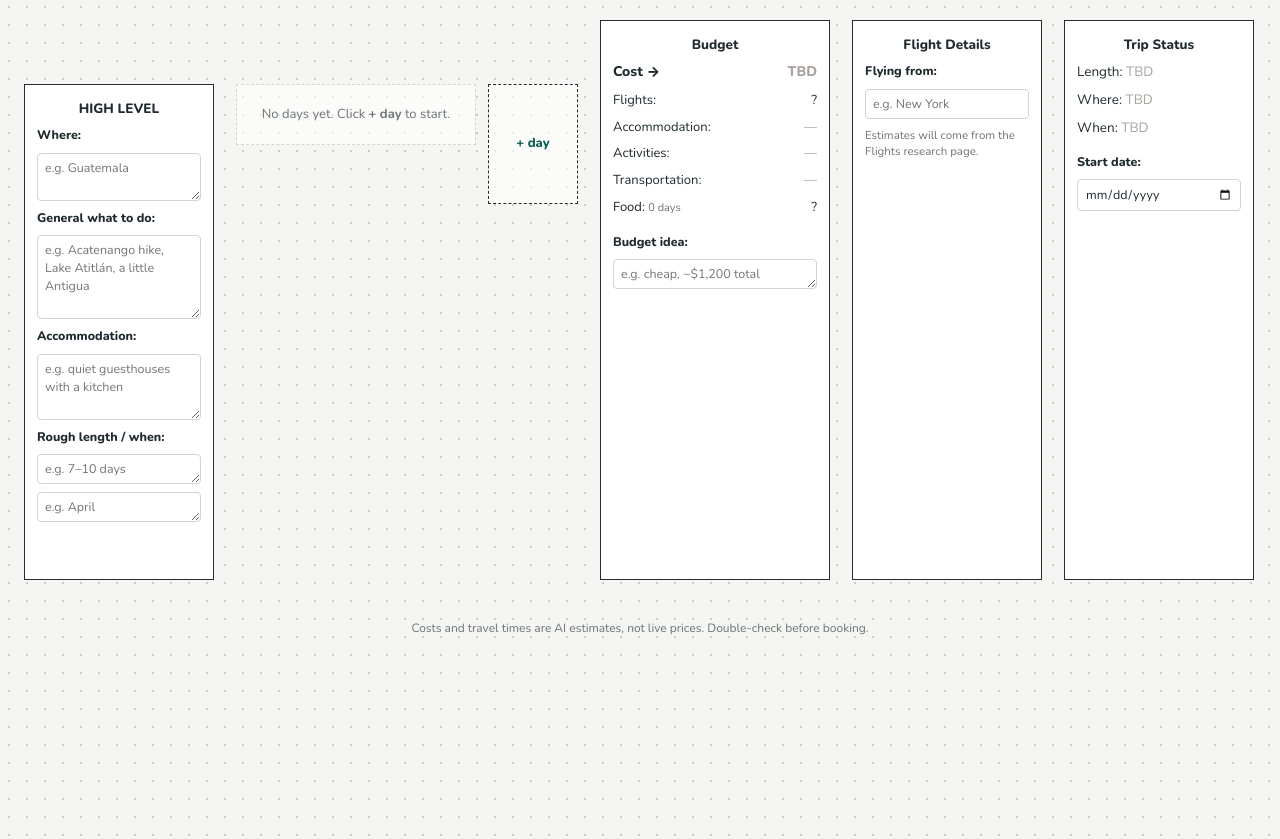
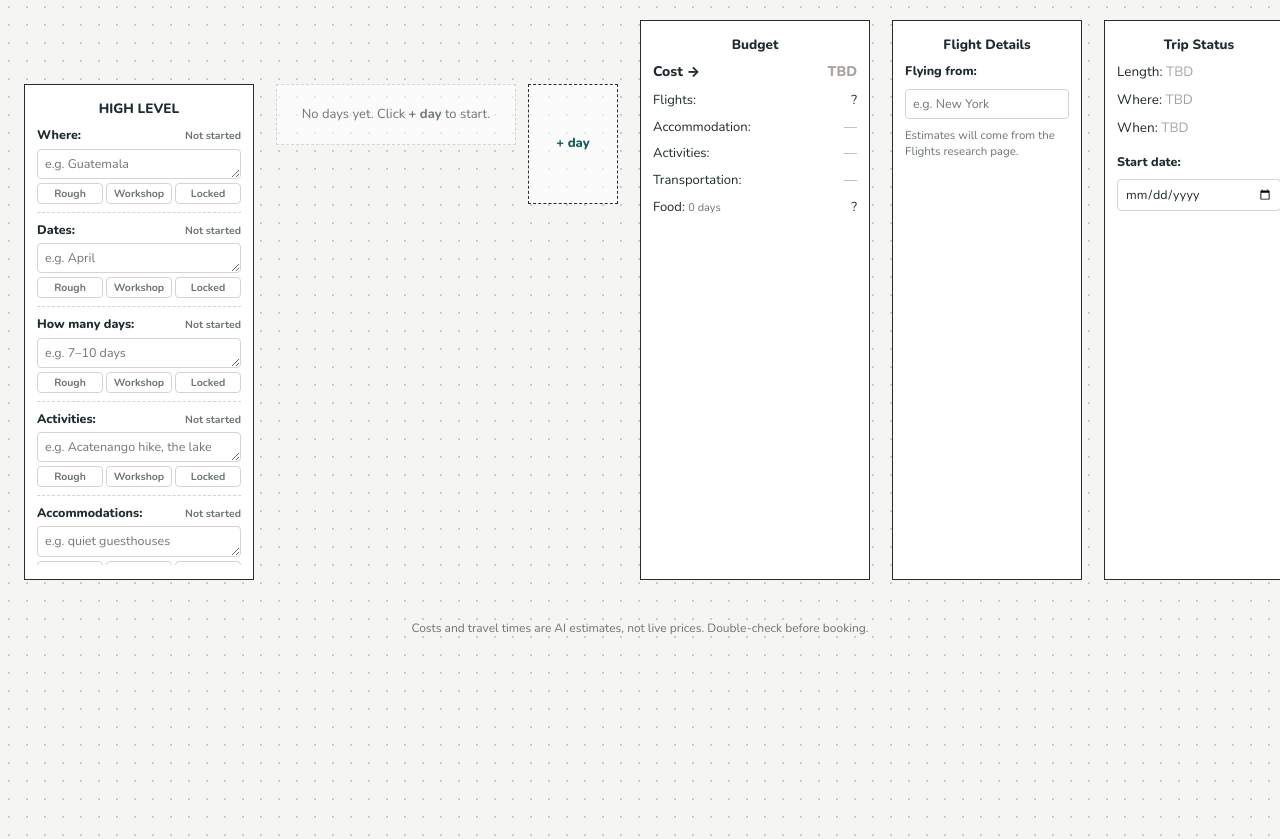
Before and after one commit to building-with-ai-f26/cp4449-project1, a Flask app: page /calendar in a window 1280 px wide. Shown: the part 56-895 px from the top of the page. Run offline with Flask 3, Linux system fonts and the light colour scheme.

Commit message:
High level: list every topic with its stage (Rough / Workshop / Locked)
Co-Authored-By: Claude Opus 5.5 <noreply@anthropic.com>

```diff
--- a/templates/calendar.html
+++ b/templates/calendar.html
@@ -39,6 +39,17 @@
     .col-note { text-align: center; color: var(--muted); font-size: 11.5px; }
     .col.wide { width: 230px; }
     .lbl { font-weight: 800; font-size: 12.5px; }
+    .topic { display: flex; flex-direction: column; gap: 4px; padding-bottom: 8px; border-bottom: 1px dashed var(--soft-line); }
+    .topic:last-child { border-bottom: none; }
+    .topic-head { display: flex; justify-content: space-between; align-items: baseline; gap: 6px; }
+    .topic-state { font-size: 10.5px; font-weight: 700; color: var(--muted); }
+    .stages { display: flex; gap: 3px; }
+    .stages button { flex: 1; font: inherit; font-size: 10.5px; font-weight: 700; padding: 2px 0; border-radius: 4px; cursor: pointer;
+                     border: 1px solid var(--soft-line); background: #fff; color: var(--muted); }
+    .stages button:hover { border-color: var(--line); }
+    .stages button.on.s1 { background: #f5f5f4; border-color: #a8a29e; color: #57534e; }
+    .stages button.on.s2 { background: #fff4e6; border-color: #d97706; color: #9a3f12; }
+    .stages button.on.s3 { background: var(--accent-soft); border-color: var(--accent); color: var(--accent-dark); }
     textarea, input[type=text], input[type=date] { width: 100%; font: inherit; font-size: 12.5px; border: 1px solid var(--soft-line);
       border-radius: 4px; padding: 5px 7px; background: #fff; color: var(--text); resize: vertical; }
     textarea:focus, input:focus, select:focus { outline: none; border-color: var(--accent); box-shadow: 0 0 0 2px var(--accent-soft); }
@@ -122,7 +133,7 @@
   <div id="error"></div>
 
   <div class="board">
-    <div class="col hl" id="hl"></div>
+    <div class="col hl wide" id="hl"></div>
     <div class="days" id="days"></div>
     <div class="col wide" id="budget"></div>
     <div class="col" id="flights"></div>
@@ -133,11 +144,24 @@
 <script>
   // The whole plan lives in this browser (and localStorage). The server only calls the AI.
   const STORE = "nextstop-calendar-v1";
+  // Every decision, in the High level column: [key, label, plan field, placeholder]
+  const TOPICS = [
+    ["where", "Where", "where", "e.g. Guatemala"],
+    ["dates", "Dates", "when", "e.g. April"],
+    ["length", "How many days", "length", "e.g. 7–10 days"],
+    ["activities", "Activities", "what", "e.g. Acatenango hike, the lake"],
+    ["stay", "Accommodations", "stay", "e.g. quiet guesthouses"],
+    ["flights", "Flights", "flightsNote", "e.g. cheapest round trip"],
+    ["budget", "Budget", "budget", "e.g. cheap, ~$1,200 total"],
+  ];
+  const STAGE_NAME = { 1: "Rough idea", 2: "Workshopping", 3: "Locked in" };
+  const STAGE_SHORT = { 1: "Rough", 2: "Workshop", 3: "Locked" };
   const KIND_ICON = { flight: "✈️", transport: "🚐", activity: "🥾", rest: "😌", custom: "" };
 
   const emptyPlan = () => ({
     origin: "", where: "", what: "", budget: "", length: "", when: "", stay: "",
-    startDate: "", thoughts: "",
+    flightsNote: "", startDate: "", thoughts: "",
+    stages: {},        // topic key -> 1 rough idea, 2 workshopping, 3 locked in (missing = not started)
     days: [],          // [{ items: [{ uid, id, part, of, title, kind, leg, est_cost, watch_out, src }] }]
     sandbox: [],       // not-yet-placed building blocks: { id, title, kind, leg, days, est_cost, why, watch_out }
     legs: {},          // { "Antigua": { nightly, stay_note, order } }
@@ -157,7 +181,7 @@
   const box = (k, ph, rows = 2) => `<textarea rows="${rows}" placeholder="${esc(ph)}" oninput="plan['${k}'] = this.value; save(); renderStatus()">${esc(plan[k])}</textarea>`;
 
   function load() {
-    try { const s = JSON.parse(localStorage.getItem(STORE)); if (s && Array.isArray(s.days)) return { ...emptyPlan(), ...s }; } catch (e) {}
+    try { const s = JSON.parse(localStorage.getItem(STORE)); if (s && Array.isArray(s.days)) return { ...emptyPlan(), ...s, stages: s.stages || {} }; } catch (e) {}
     return emptyPlan();
   }
   function save() { try { localStorage.setItem(STORE, JSON.stringify(plan)); } catch (e) {} }
@@ -230,12 +254,23 @@
   function renderStatic() {
     $("hl").innerHTML = `
       <div class="col-title">HIGH LEVEL</div>
-      <div class="scroll">
-        <div class="lbl">Where:</div>${box("where", "e.g. Guatemala")}
-        <div class="lbl">General what to do:</div>${box("what", "e.g. Acatenango hike, Lake Atitlán, a little Antigua", 4)}
-        <div class="lbl">Accommodation:</div>${box("stay", "e.g. quiet guesthouses with a kitchen", 3)}
-        <div class="lbl">Rough length / when:</div>${box("length", "e.g. 7–10 days", 1)}${box("when", "e.g. April", 1)}
+      <div class="scroll">${TOPICS.map(([key, label, field, ph]) => {
+        const st = plan.stages[key];
+        return `
+        <div class="topic">
+          <div class="topic-head"><span class="lbl">${label}:</span><span class="topic-state">${st ? "" : "Not started"}</span></div>
+          ${box(field, ph, 1)}
+          <div class="stages">${[1, 2, 3].map(n => `<button class="s${n} ${st === n ? "on" : ""}" title="${STAGE_NAME[n]}"
+            onclick="setStage('${key}', ${n})">${STAGE_SHORT[n]}</button>`).join("")}</div>
+        </div>`;
+      }).join("")}
       </div>`;
+  }
+
+  // Click a stage to set it; click the one that's already on to go back to "Not started".
+  function setStage(key, n) {
+    if (plan.stages[key] === n) delete plan.stages[key]; else plan.stages[key] = n;
+    save(); renderStatic();
   }
 
   function renderDays() {
@@ -288,7 +323,6 @@
         ${actLines || `<div class="row"><span>Activities:</span><span class="tbd">—</span></div>`}
         ${transLines || `<div class="row"><span>Transportation:</span><span class="tbd">—</span></div>`}
         <div class="row"><span>Food: <span class="m">${b.days} days${plan.foodPerDay ? " × " + money(plan.foodPerDay) : ""}</span></span><span>${plan.foodPerDay ? money(b.food) : "?"}</span></div>
-        <div class="lbl" style="margin-top:8px">Budget idea:</div>${box("budget", "e.g. cheap, ~$1,200 total", 1)}
       </div>
       ${f.length ? diamond(`${b.total > (plan.saved ? plan.saved.total : 0) ? "MORE" : "LESS"} ACCOMMODATION / COST → ${money(b.total)}`) : ""}`;
   }
```
